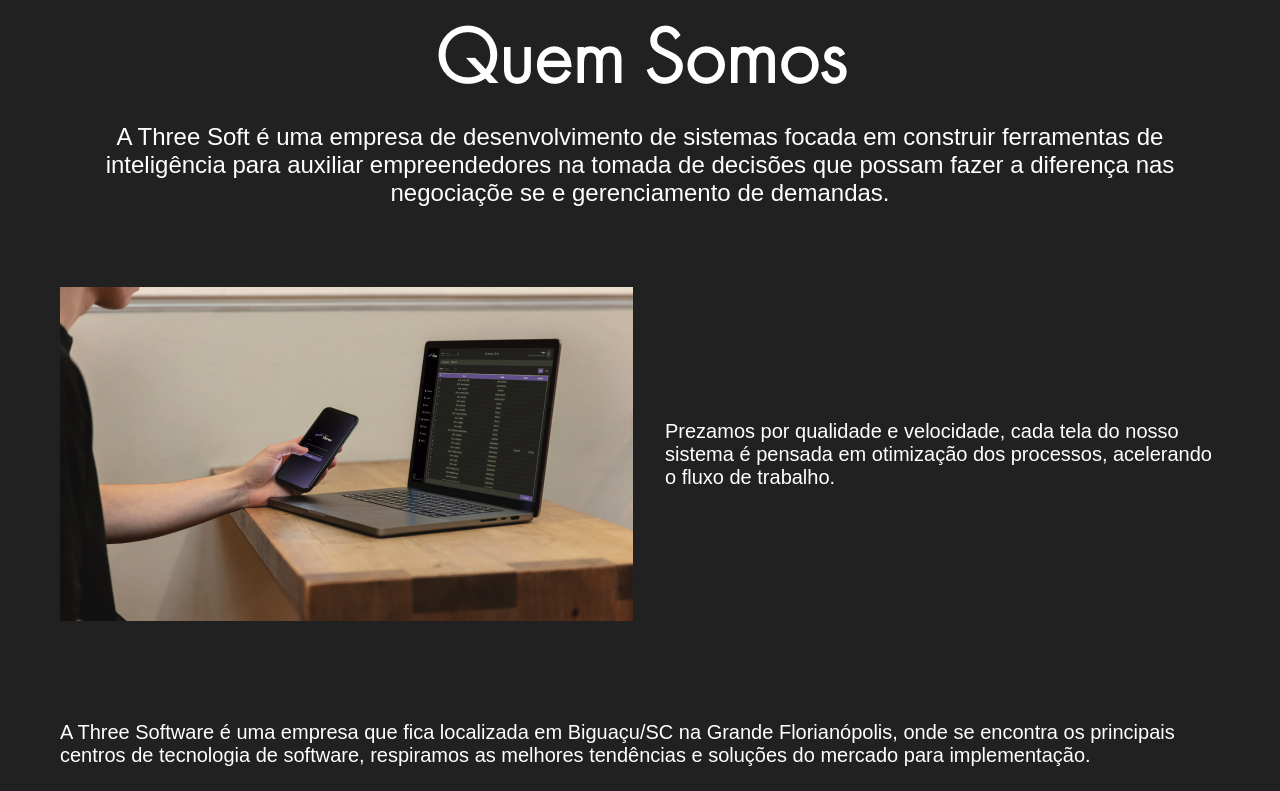
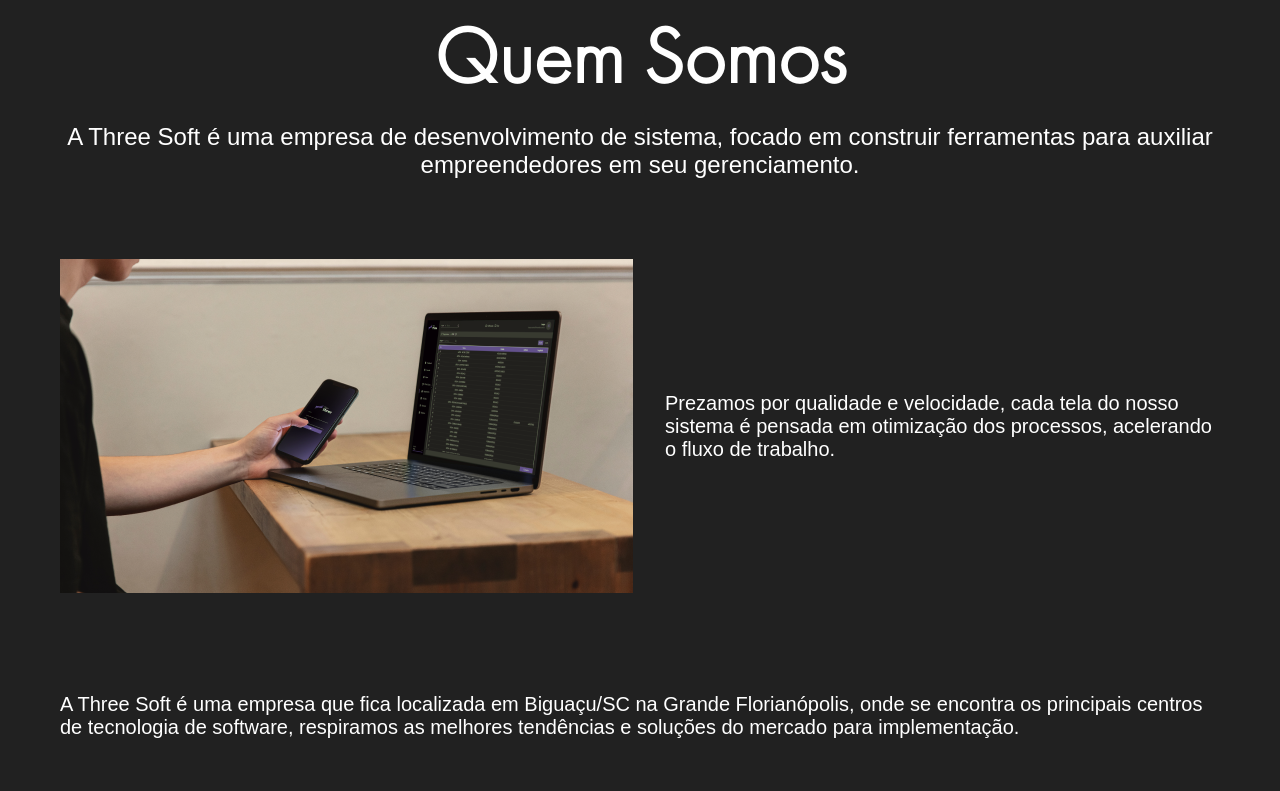
Before and after one commit to lucassagas/fiber-landing-page, a React (Vite) app: page /about in a window 1280 px wide. Shown: the part 900-1691 px from the top of the page. Built offline with nearby package versions, Linux system fonts and the light colour scheme; a web font is replaced by a local one.

Commit message:
fix porteguese error

```diff
--- a/src/components/WhoAreWe/index.tsx
+++ b/src/components/WhoAreWe/index.tsx
@@ -7,15 +7,14 @@
     <Container>
       <h1>Quem Somos</h1>
       <p>
-        A Three Soft é uma empresa de desenvolvimento de sistemas focada em construir ferramentas de
-        inteligência para auxiliar empreendedores na tomada de decisões que possam fazer a diferença
-        nas negociaçõe se e gerenciamento de demandas.
+        A Three Soft é uma empresa de desenvolvimento de sistema, focado em construir ferramentas
+        para auxiliar empreendedores em seu gerenciamento.
       </p>
 
       <div>
         <img
           src={laptopImg}
-          alt=' imagem de um jovem segurando um celular em frente ao notebook com o sistema Three soft aberto'
+          alt='imagem de um jovem segurando um celular em frente ao notebook com o sistema Three soft aberto'
         />
         <p>
           Prezamos por qualidade e velocidade, cada tela do nosso sistema é pensada em otimização
@@ -25,8 +24,8 @@
 
       <section>
         <p>
-          A Three Software é uma empresa que fica localizada em Biguaçu/SC na Grande Florianópolis,
-          onde se encontra os principais centros de tecnologia de software, respiramos as melhores
+          A Three Soft é uma empresa que fica localizada em Biguaçu/SC na Grande Florianópolis, onde
+          se encontra os principais centros de tecnologia de software, respiramos as melhores
           tendências e soluções do mercado para implementação.
         </p>
         <img src={mapAbout} alt='foto de uma mapa com as CTO marcadas no mapa' />
```
